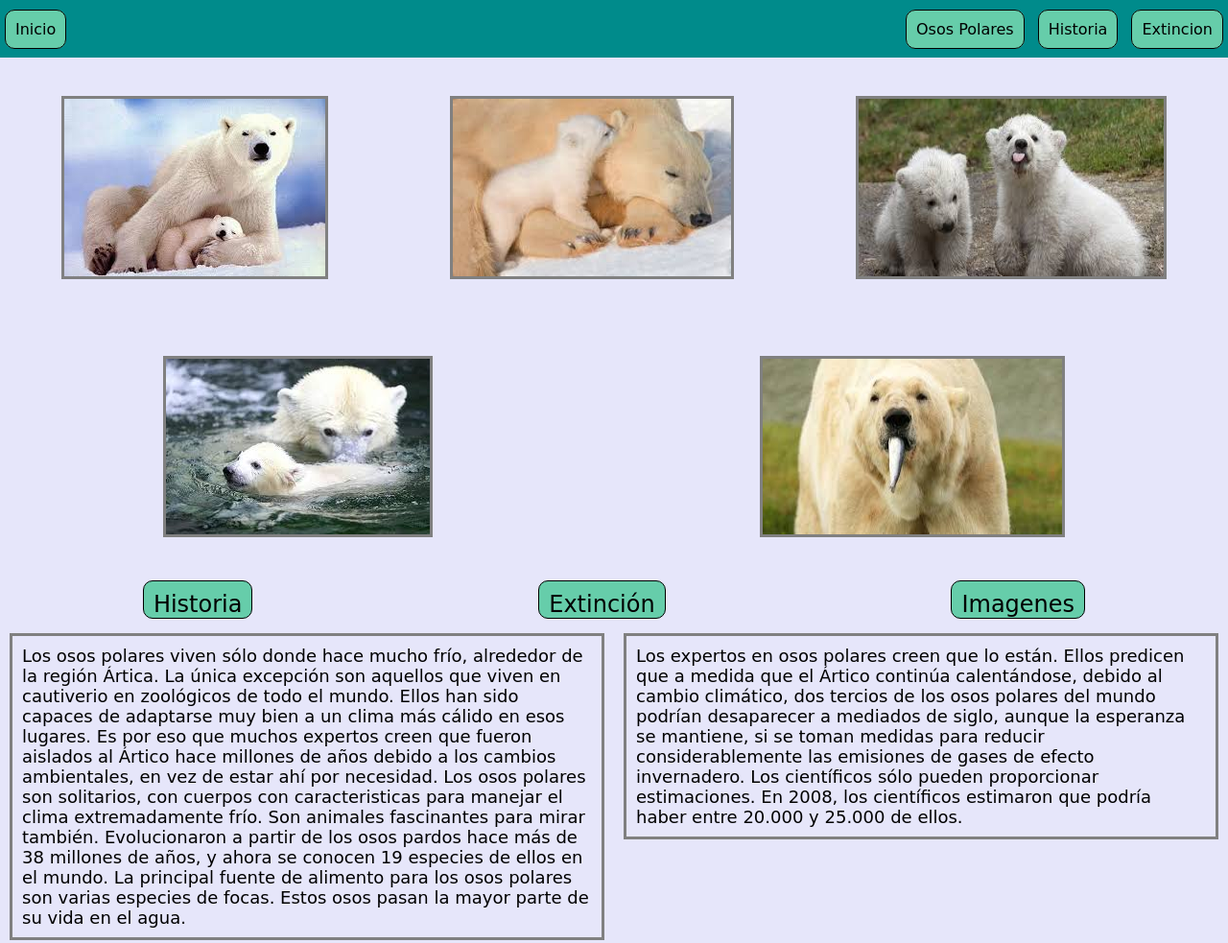
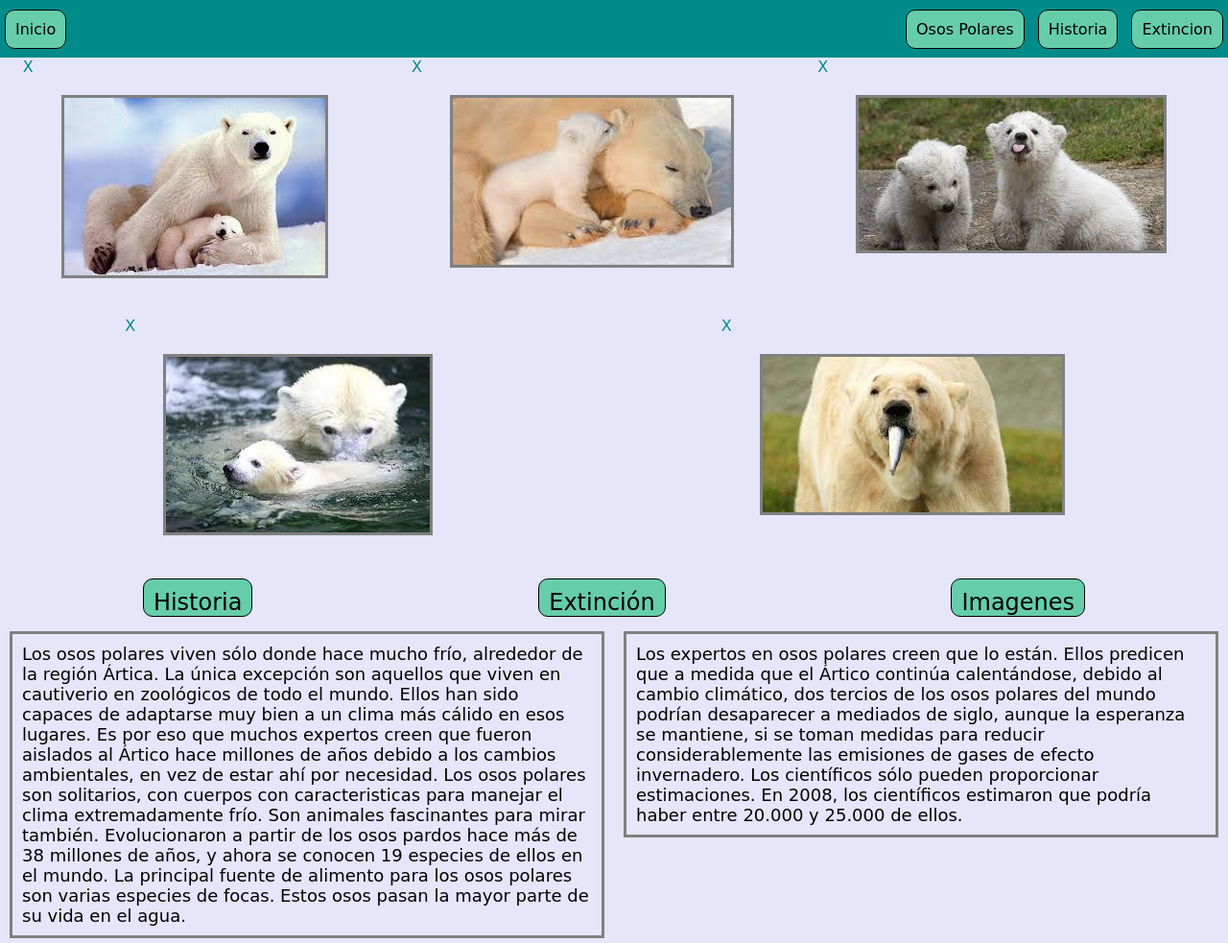
Before and after one commit to Ferlargut/flex-box-oshos, a plain HTML site: page index.html in a window 1280 px wide. Shown: the whole page at 96% size. Drawn offline with Linux system fonts and the light colour scheme; a web font is replaced by a local one.

Commit message:
ubicando x

```diff
--- a/css/main.css
+++ b/css/main.css
@@ -34,10 +34,20 @@ header{
     display: flex;
     flex-wrap: wrap;
     justify-content: space-around;
+    align-items: flex-start;
 
 }
-.img-polar{
+    .container-x{
+        display: flex;
+        flex-direction: column;
+}
+    .img{
+       font-family: 'Flavors', cursive;
+       color:RGB(0, 139, 139);
+   }
+    .img-polar{
     margin: 40px ;
+    margin-top: 20px;
     border: 3px solid gray;
    }
    .button-container{
--- a/index.html
+++ b/index.html
@@ -20,11 +20,26 @@
        </nav>
     </header>
     <section class="container-img">
-        <img src="./img/oso1.jpg" alt="" class="img-polar">
-        <img src="./img/oso2.jpg" alt="" class="img-polar">
-        <img src="./img/oso4.jpg" alt="" class="img-polar">
-        <img src="./img/oso5.jpg" alt="" class="img-polar">
-        <img src="./img/oso3.jpg" alt="" class="img-polar">
+        <div class="img container-x">
+            <span class="x">X</span class="x">
+            <img src="./img/oso1.jpg" alt="" class="img-polar">
+        </div>
+        <div class="img container-x">
+            <span class="x">X</span class="x">
+            <img src="./img/oso2.jpg" alt="" class="img-polar">
+        </div>
+        <div class="img container-x">
+            <span class="x">X</span class="x">
+            <img src="./img/oso4.jpg" alt="" class="img-polar">
+        </div>
+        <div class="img container-x">
+            <span class="x">X</span class="x">
+            <img src="./img/oso5.jpg" alt="" class="img-polar">
+        </div>
+        <div class="img container-x">
+            <span class="x">X</span class="x">
+            <img src="./img/oso3.jpg" alt="" class="img-polar">
+        </div>
     </section>
     <section class="button-container">
         <div class="button item"><p>Historia</p></div>
```
